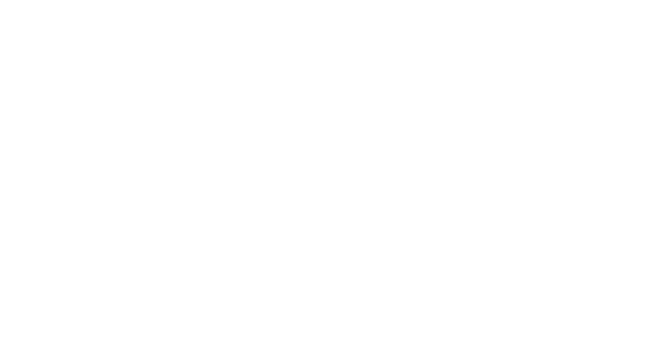
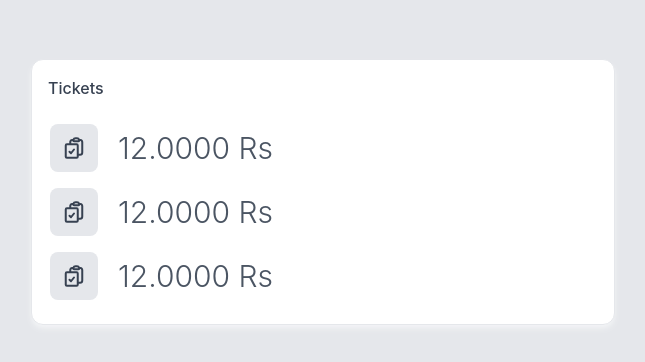
Before and after one commit to jaideepghosh/ticket-track, a React (Create React App) app in the folder client/: page / in a window 1280 px wide. Before the commit this address had no page. Shown: the part 212-574 px from the top of the page, without its empty margins (317-962 px from the left). Built offline with nearby package versions, Linux system fonts and the light colour scheme.

Commit message:
feat:Added routes in the app.

```diff
--- a/client/src/App.tsx
+++ b/client/src/App.tsx
@@ -1,21 +1,24 @@
-import React from 'react';
-import {
-  BrowserRouter as Router,
-  Routes,
-  Route
-} from "react-router-dom";
-import Tickets from './components/Tickets';
-import TicketInfo from './components/TicketInfo';
+import { BrowserRouter, Routes, Route } from "react-router-dom";
+import Tickets from "./components/Tickets";
+import TicketInfo from "./components/TicketInfo";
+import PageNotFound from "./components/404";
 
-function App() {
+const App = () => {
     return (
         <div>
-      <Router>
+          <div className="bg-gray-200">
+            <div className="flex h-screen w-full flex-col items-center justify-center gap-y-2">
+                <div className="w-[600px] rounded-xl py-4 px-2 items-center">
+                  <BrowserRouter>
                     <Routes>
-          <Route path="/tickets" element={<Tickets/>}/>
-          <Route path="/ticket/:id" element={<TicketInfo/>}/>
+                        <Route index element={<Tickets />} />
+                        <Route path="tickets/:ticketId" element={<TicketInfo />} />
+                        <Route path="*" element={<PageNotFound />} />
                     </Routes>
-      </Router>
+                  </BrowserRouter>
+                </div>
+            </div>
+          </div>
         </div>
     );
 }
```
Lines whose indentation alone changed are shown as unchanged.
